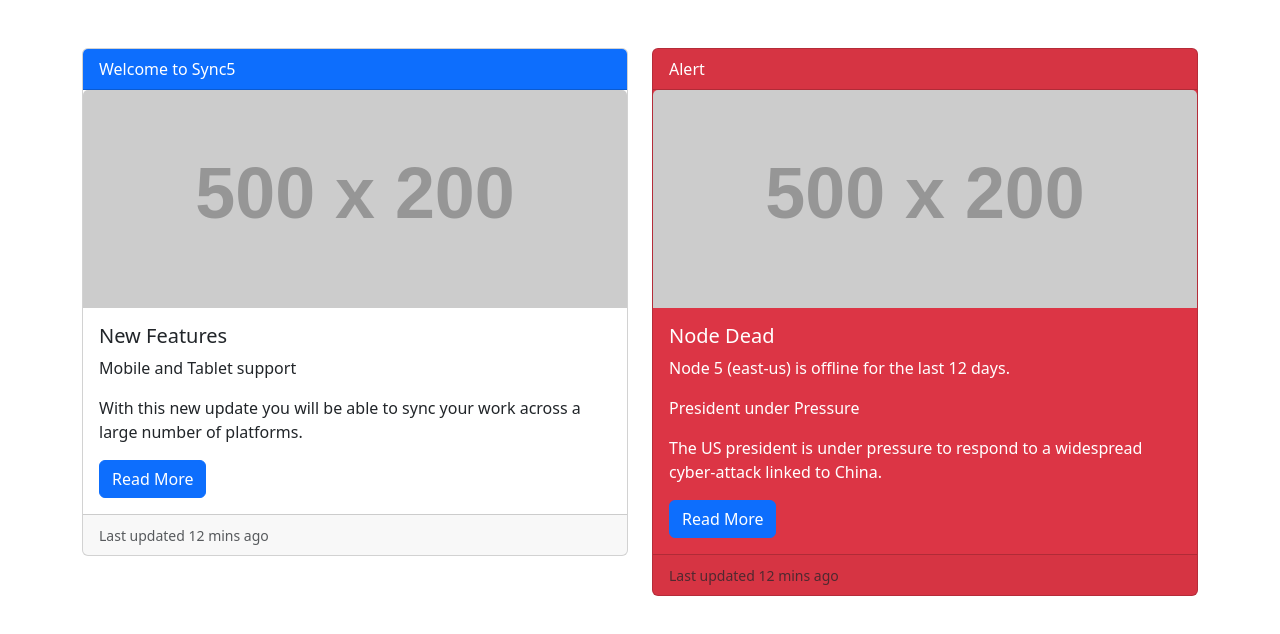
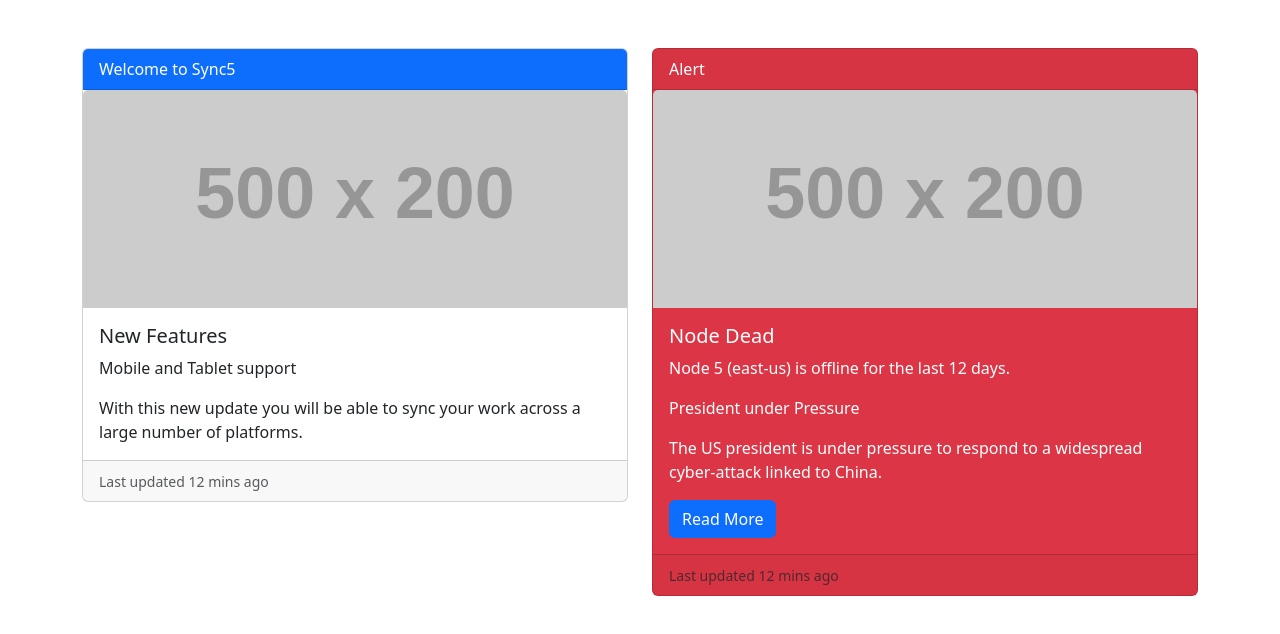
Before and after one commit to acciojob/bootstrap-card-Er-Dileep-rajoriya, a website: page main.html in a window 1280 px wide. Drawn offline with nearby package versions, Linux system fonts and the light colour scheme; placeholder pictures from the web are drawn by us.

Commit message:
created a submission

```diff
--- a/main.html
+++ b/main.html
@@ -25,7 +25,7 @@
                         <p class="card-text">Mobile and Tablet support</p>
                         <p class="card-text">With this new update you will be able to sync your work across a large number of platforms.</p>
                         <!-- Read More Button -->
-                        <a href="#" class="btn btn-primary">Read More</a>
+                        <!-- <a href="#" class="btn btn-primary">Read More</a> -->
                     </div>
                     <!-- Card Footer with Muted Text -->
                     <div class="card-footer">
```
